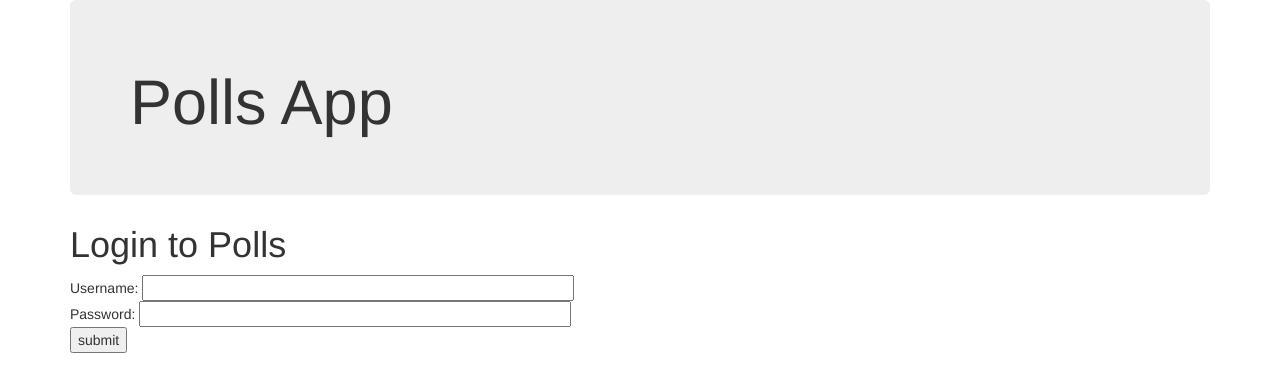
After one commit to mahipjain/polls-app, a Django app: page /polls/login/ in a window 1280 px wide. The commit adds this page. Shown: the top 392 px of the page. Run offline with Django 3.2, Linux system fonts and the light colour scheme; some libraries are stand-ins or nearby versions.

Commit message:
Login added

```diff
--- /dev/null
+++ b/mysite/polls/templates/polls/login.html
@@ -0,0 +1,29 @@
+<!DOCTYPE html>
+{% load staticfiles %}
+<html lang="en">
+	<head>
+		<meta charset="utf-8">
+		<meta name="viewport" content="width=device-width, initial-scale=1">
+		<link rel="stylesheet" type="text/css" href="{% static 'polls/bootstrap/css/bootstrap.min.css' %}" />
+		<script src="{% static 'polls/bootstrap/js/bootstrap.min.js' %}"></script>
+	</head>
+
+<body>
+
+<div class ="container">
+	<div class="jumbotron">
+		<h1>Polls App</h1>
+	</div>
+	<h1>Login to Polls</h1>
+
+	<form id="login_form" method="post" action="/polls/login/">
+		{% csrf_token %}
+		Username: <input type="text" name="username" value="" size="50" />
+		<br />
+		Password: <input type="password" name="password" value="" size="50" />
+		<br/>
+		<input type="submit" value="submit" />
+	</form>
+</div>
+</body>
+</html>
--- a/mysite/polls/urls.py
+++ b/mysite/polls/urls.py
@@ -8,4 +8,5 @@ urlpatterns = patterns('',
 	url(r'^(?P<pk>\d+)/results/$', views.ResultsView.as_view(), name='results'),
 	url(r'^(?P<question_id>\d+)/vote/$', views.vote, name='vote'),
 	url(r'^register/$', views.register, name='register'),
+	url(r'^login/$', views.user_login, name='login'),
 )
--- a/mysite/polls/views.py
+++ b/mysite/polls/views.py
@@ -1,9 +1,10 @@
 from django.shortcuts import render, get_object_or_404, render_to_response
-from django.http import HttpResponseRedirect
+from django.http import HttpResponseRedirect, HttpResponse
 from django.core.urlresolvers import reverse
 from django.views import generic
 from django.utils import timezone
 from django.template import RequestContext
+from django.contrib.auth import authenticate, login
 
 from polls.models import Question, Choice
 from polls.forms import UserForm, UserProfileForm
@@ -65,3 +66,21 @@ def register(request):
 		'polls/register.html',
 		{'user_form':user_form, 'profile_form': profile_form, 'registered': registered},
 		context)
+
+def user_login(request):
+	context = RequestContext(request)
+	if request.method == 'POST':
+		username = request.POST['username']
+		password = request.POST['password']
+		user = authenticate(username=username, password=password)
+		if user:
+			if user.is_active:
+				login(request, user)
+				return HttpResponseRedirect('/polls/')
+			else:
+				return HttpResponse("Your Polls account is disabled.")
+		else:
+			print "Invalid login details: {0}, {1}".format(username, password)
+			return HttpResponse("Invalid login details supplied.")
+	else:
+		return render_to_response('polls/login.html', {}, context)
```
Also changed, not shown: mysite/polls/templates/polls/index.html (+8 -0 lines), mysite/db.sqlite3, 2 other files.
